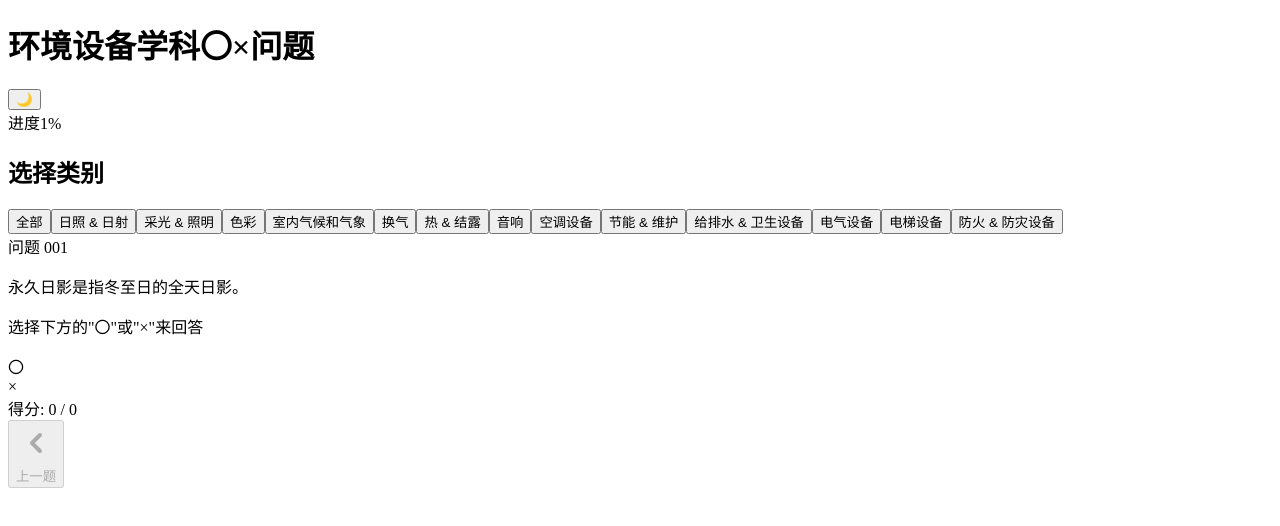
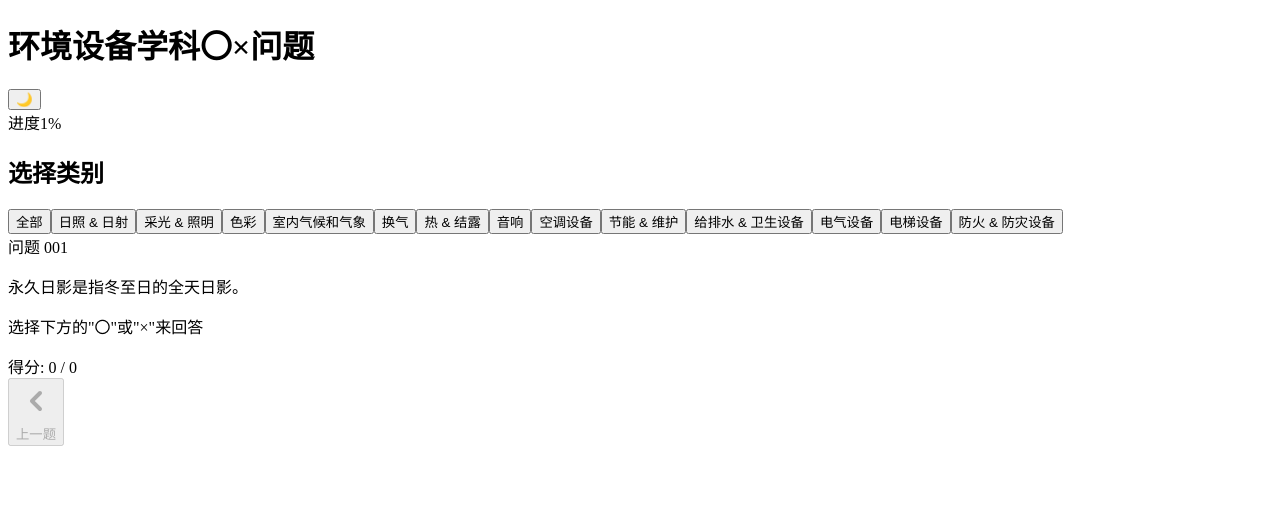
Before and after one commit to WHXisWH/class-1-architect--Simplified-Chinese, a Next.js app: page / in a window 1280 px wide. Shown: the top 526 px of the page. Built offline with nearby package versions, Linux system fonts and the light colour scheme.

Commit message:
Update AnswerButtons.tsx

```diff
--- a/app/components/AnswerButtons.tsx
+++ b/app/components/AnswerButtons.tsx
@@ -76,10 +76,12 @@ const AnswerButton: React.FC<AnswerButtonProps> = ({
       onClick={onClick}
     >
       <div className="flex flex-col items-center">
-        <span className="text-3xl mb-1">{choice}</span>
-        <span className="text-xs font-normal">
-          {showAnswer && choice === isCorrect && "正确"}
-        </span>
+     <span className="text-xs font-normal">
+        {showAnswer && (
+        (choice === "〇" && isCorrect) ||
+        (choice === "×" && isCorrect)
+       ) && "正确"}
+    </span>
       </div>
     </motion.div>
   );
```
